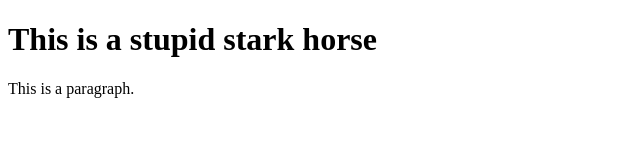
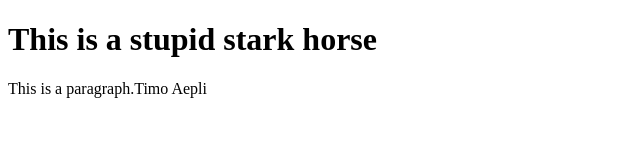
Before and after one commit to TimoAepli/M210, a plain HTML site: page index.html in a window 1280 px wide. Shown: the full height of the page, 0-640 px from the left. Drawn offline with Linux system fonts and the light colour scheme.

Commit message:
Update index.html

```diff
--- a/index.html
+++ b/index.html
@@ -6,7 +6,7 @@
 <body>
 
 <h1>This is a stupid stark horse</h1>
-<p>This is a paragraph.</p>
+<p>This is a paragraph.Timo Aepli</p>
 
 </body>
 </html>
```
